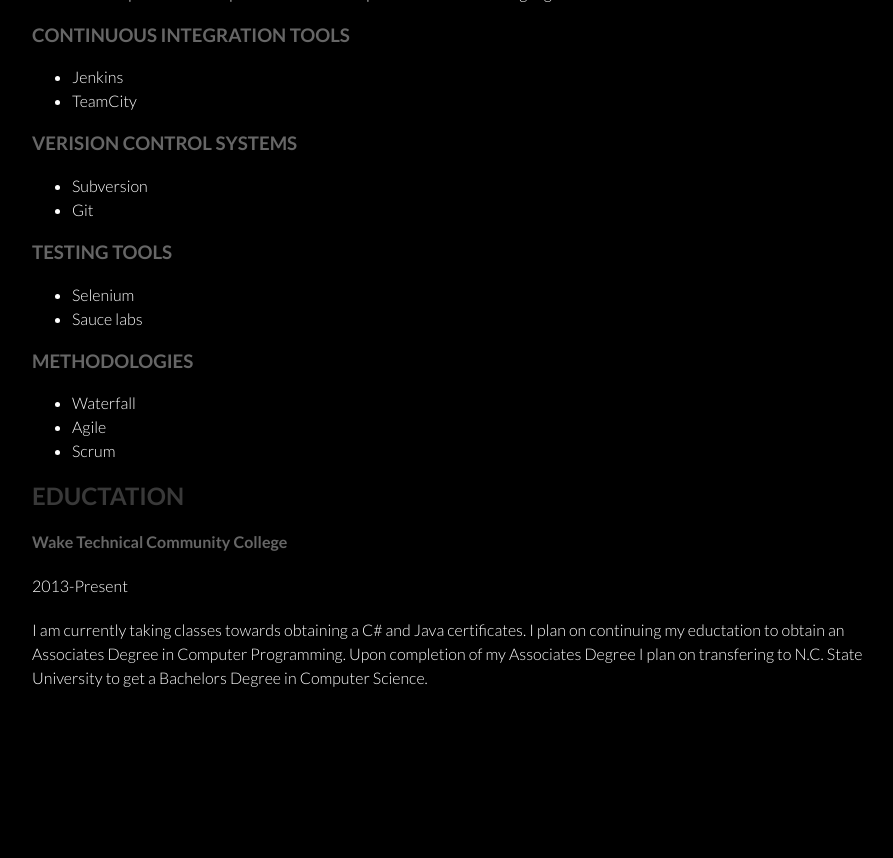
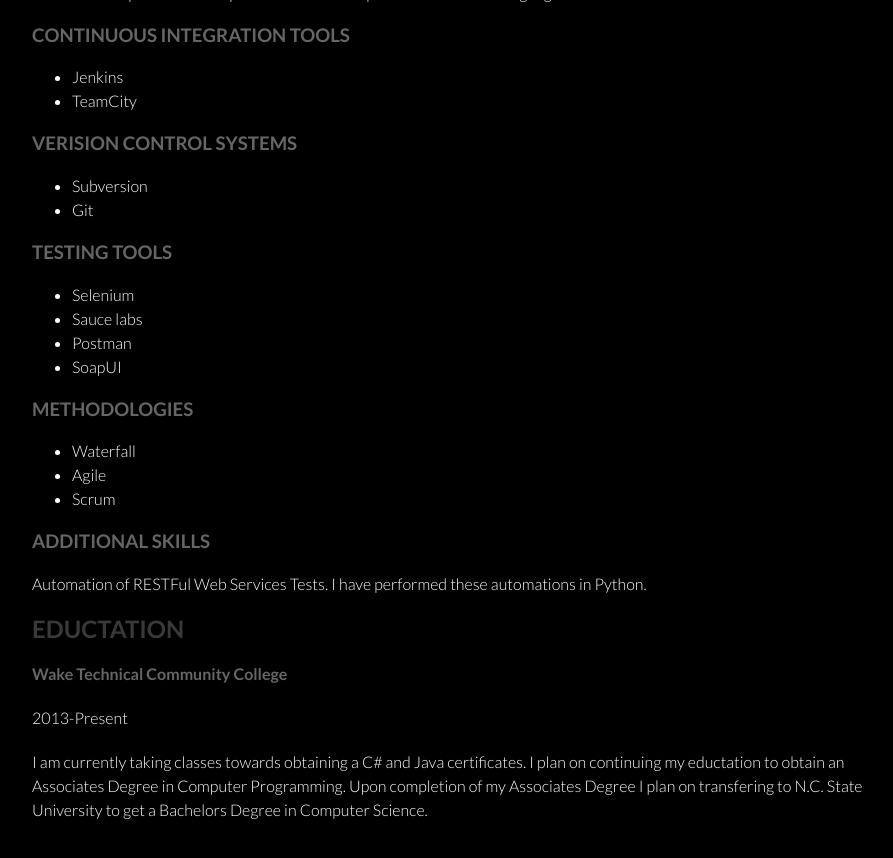
Before and after one commit to tmonck/tmonck.github.io, a Jekyll site: the page Resume.html, which Jekyll copies as it is, in a window 1280 px wide and 900 px high, scrolled down 1700 px. Shown: the top 858 px of the window, without its empty margins (178-1071 px from the left). Built offline with Jekyll 4.4.1, drawn with Linux system fonts in a browser that asks for light colours; before the commit the page ends 2468 px from its top, so only the background shows below that.

Commit message:
Upated Resume

```diff
--- a/Resume.html
+++ b/Resume.html
@@ -93,6 +93,8 @@
 					<ul>
 						<li>Selenium</li>
 						<li>Sauce labs</li>
+						<li>Postman</li>
+						<li>SoapUI</li>
 					</ul>
 				<h3>METHODOLOGIES</h3>
 					<ul>
@@ -100,6 +102,8 @@
 						<li>Agile</li>
 						<li>Scrum</li>
 					</ul>
+				<h3>ADDITIONAL SKILLS</h3>
+					<p>Automation of RESTFul Web Services Tests. I have performed these automations in Python.</p>
 			<h2>EDUCTATION</h2>
 				<h4>Wake Technical Community College</h4>
 				<p>2013-Present</p>
```
